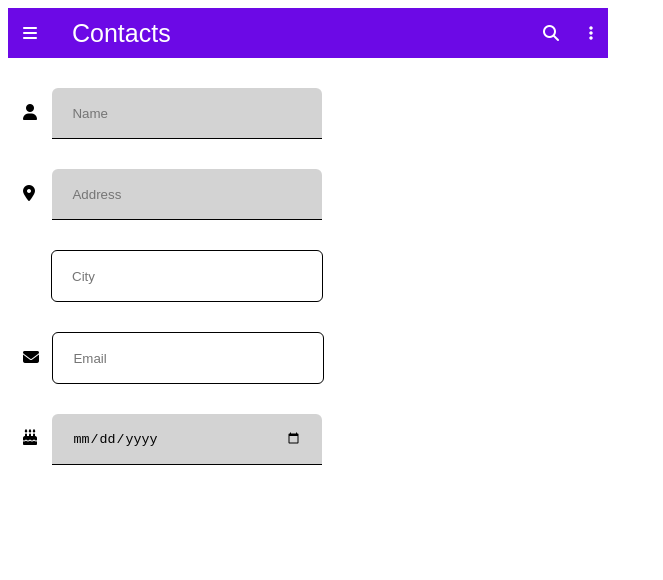
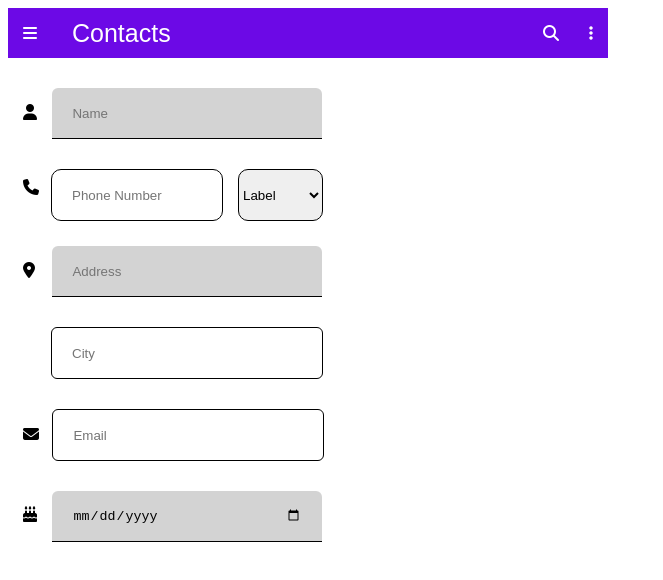
Before and after one commit to NishaWeesha/form-duplication, a plain HTML site: page index.html in a window 1280 px wide. Shown: the whole page, without its empty margins (0-663 px from the left). Drawn offline with Linux system fonts and the light colour scheme.

Commit message:
styled numbers and phtype

```diff
--- a/default.css
+++ b/default.css
@@ -20,3 +20,20 @@ input {
 .move {
     margin-left: 38px;
 }
+.double-1 {
+    display: flex;
+    max-width: 600px;
+    padding-bottom: 15px;
+}
+input[type=number] {
+    max-width: 130px;
+    border-radius: 10px;
+    border: 1px solid black;
+    margin-right: -25px;
+    margin-left: 3px;
+}
+.type {
+    width: 85px;
+    border: 1px solid black;
+    border-radius: 10px;
+}
--- a/index.html
+++ b/index.html
@@ -24,6 +24,18 @@
                         <label for="name"><i class="fa-solid fa-user"></i></label>
                         <input class="shade"type="text" placeholder="Name">
                     </div>
+                    <div class="double-1">
+                        <label for="number"><i class="fa-solid fa-phone"></i></label>
+                        <input type="number" placeholder="Phone Number">
+                        <label class="number" type="phtype" placeholder="label"></label>
+                        <label type="phtype" placeholder="Label"></label>
+                            <select class="type">
+                                <option name="lbl">Label</option>
+                                <option name="cell">Cell</option>
+                                <option name="home">Home</option>
+                                <option name="work">Work</option>
+                            </select>
+                    </div>
                     <div class="single">
                         <label for="local"><i class="fa-solid fa-location-dot"></i></label>
                         <input class="shade" type="text" placeholder="Address">
--- a/style.css
+++ b/style.css
@@ -37,4 +37,7 @@
     border-radius: 6px;
     border: 1px solid black;
 }
-\
+.number {
+    width: 40px;
+    border-radius: 10px;
+}
```
